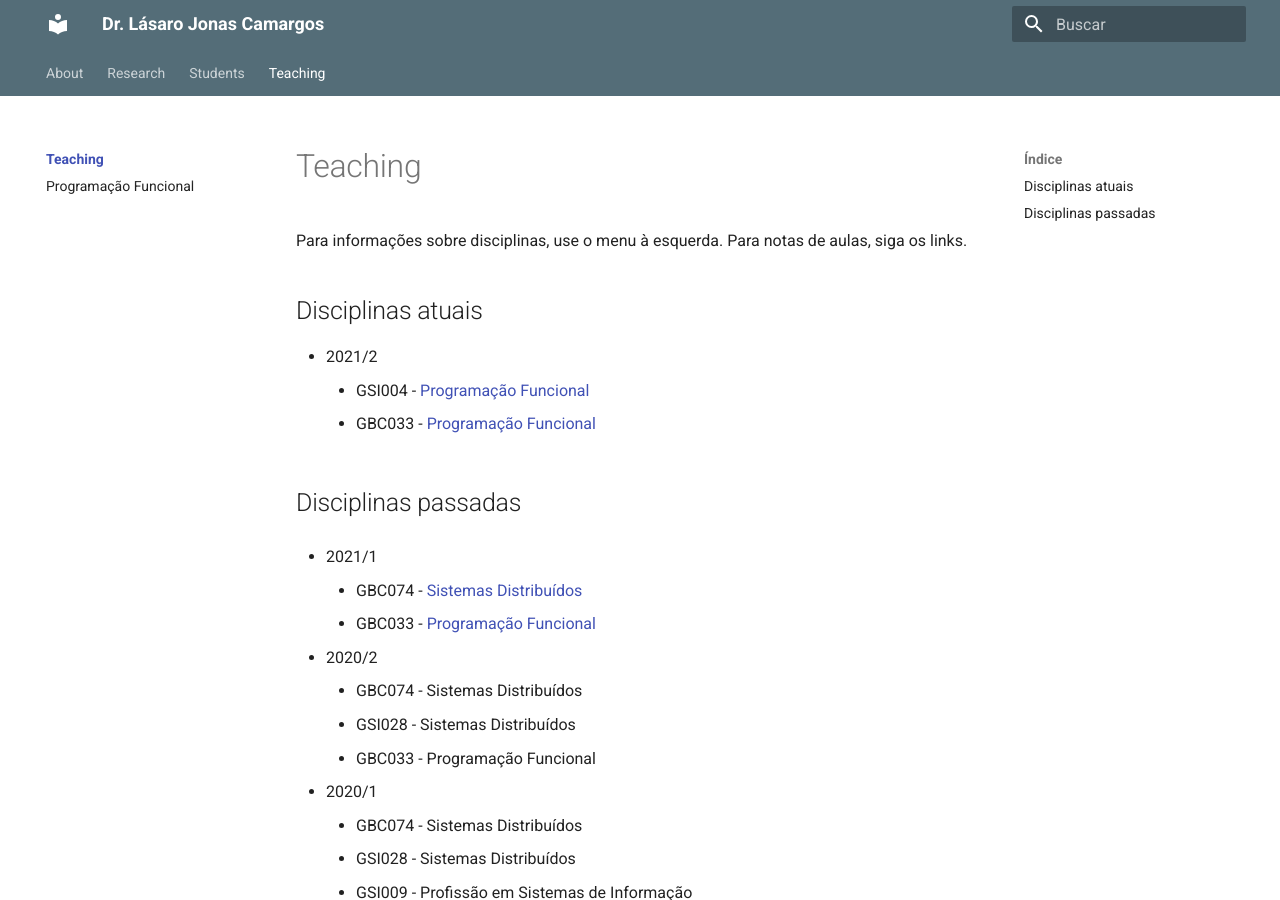
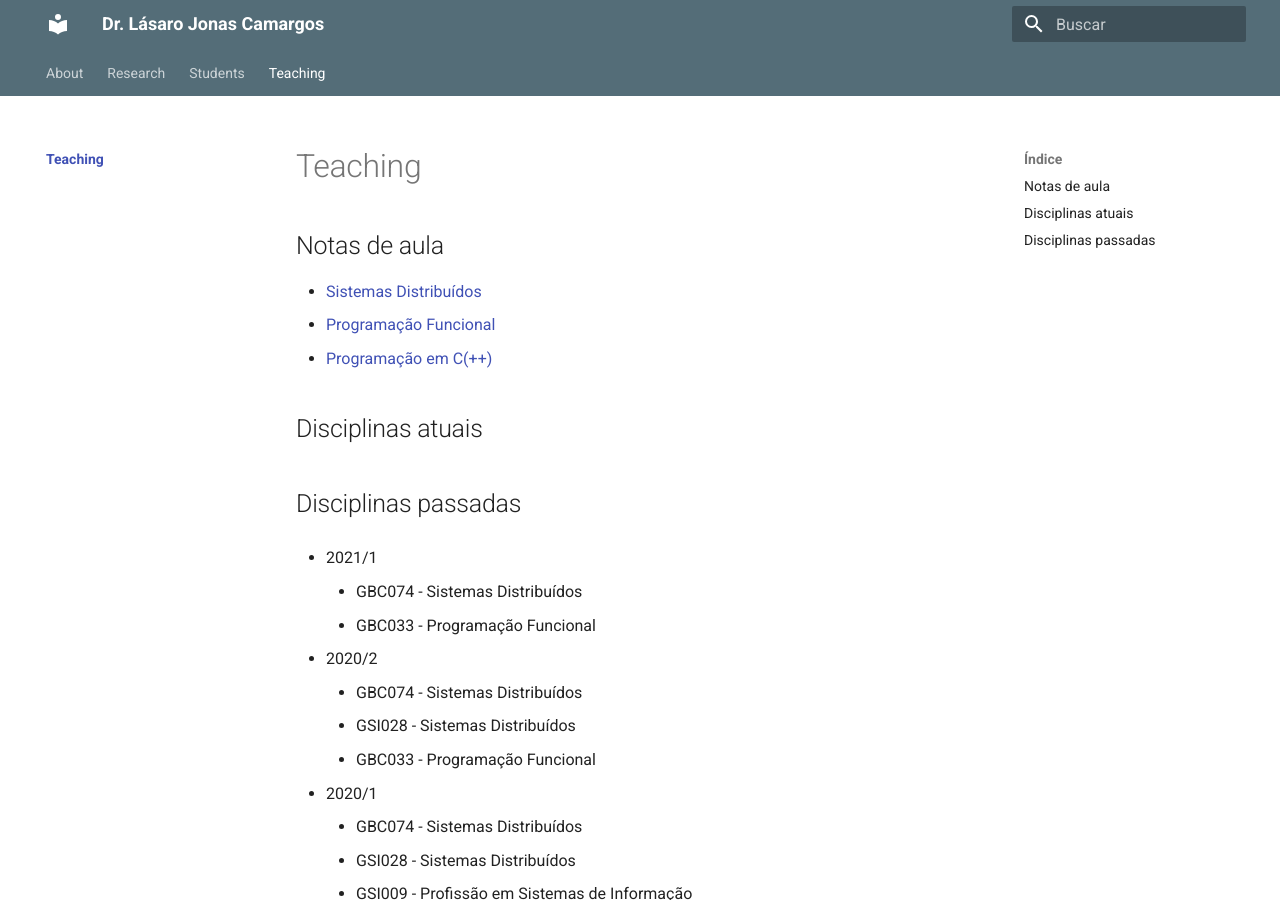
Before and after one commit to lasarojc/lasarojc.github.io, an MkDocs documentation site: the page built from docs/teaching/index.md, in a window 1280 px wide and 900 px high. Built offline with MkDocs 1.6.1 and Material for MkDocs 9.7.7, drawn with Linux system fonts in a browser that asks for light colours.

Commit message:
disciplinas

```diff
--- a/docs/teaching/index.md
+++ b/docs/teaching/index.md
@@ -1,17 +1,18 @@
 # Teaching
 
-Para informações sobre disciplinas, use o menu à esquerda. Para notas de aulas, siga os links.
+## Notas de aula
+
+- [Sistemas Distribuídos](https://lasarojc.github.io/ds_notes/)
+- [Programação Funcional](https://lasarojc.github.io/fp_notes/)
+- [Programação em C(++)](https://lasarojc.github.io/c_notes/)
 
 ## Disciplinas atuais
 
-* 2021/2
-    - GSI004 - [Programação Funcional](https://lasarojc.github.io/fp_notes/)
-    - GBC033 - [Programação Funcional](https://lasarojc.github.io/fp_notes/)
 
 ## Disciplinas passadas
 * 2021/1
-    - GBC074 - [Sistemas Distribuídos](https://lasarojc.github.io/ds_notes/)
-    - GBC033 - [Programação Funcional](https://lasarojc.github.io/fp_notes/)
+    - GBC074 - Sistemas Distribuídos
+    - GBC033 - Programação Funcional
 
 * 2020/2
     - GBC074 - Sistemas Distribuídos
--- a/mkdocs.yml
+++ b/mkdocs.yml
@@ -7,7 +7,7 @@ nav:
         - Teaching:
             - teaching/index.md
             #- 'Profissão em Sistemas de Informação': teaching/gsi009/index.md
-            - 'Programação Funcional': teaching/gbc033/index.md
+            #- 'Programação Funcional': teaching/gbc033/index.md
             #- 'Sistemas Distribuídos': teaching/gbc074gsi028/index.md
 
 theme:
@@ -33,7 +33,7 @@ plugins:
 markdown_extensions:
         - toc:
             toc_depth: 3
-        - mdx_math
+#        - mdx_math
         - admonition
         - footnotes
         - pymdownx.arithmatex
```
